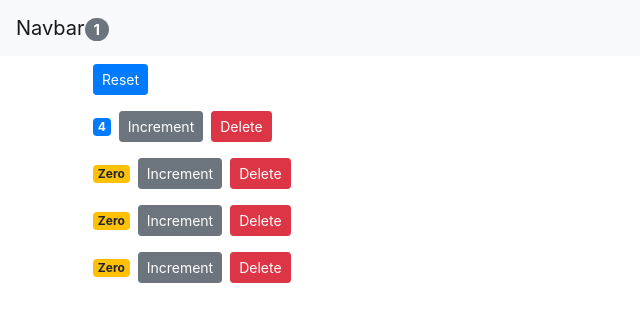
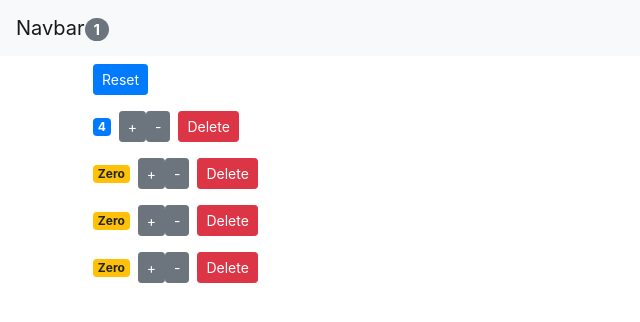
Before and after one commit to MonaliGanganeNeosoft/React-all, a React (Create React App) app: page / in a window 1280 px wide. Shown: the top 322 px of the page, without its empty margins (0-640 px from the left). Built offline with nearby package versions, Linux system fonts and the light colour scheme.

Commit message:
decrement btn is done

```diff
--- a/src/App.js
+++ b/src/App.js
@@ -17,11 +17,19 @@ export class App extends Component {
   componentDidMount() {
     console.log("App - mounted");
   }
+
   handleIncrement = (counter) => {
     const counters = [...this.state.counters];
     const index = counters.indexOf(counter);
     counters[index] = { ...counter };
     counters[index].value++;
+    this.setState({ counters });
+  };
+  handleDecrement = (counter) => {
+    const counters = [...this.state.counters];
+    const index = counters.indexOf(counter);
+    counters[index] = { ...counter };
+    counters[index].value--;
     this.setState({ counters });
   };
   handleReset = () => {
@@ -47,6 +55,7 @@ export class App extends Component {
             counters={this.state.counters}
             onReset={this.handleReset}
             onIncrement={this.handleIncrement}
+            onDecrement={this.handleDecrement}
             onDelete={this.handleDelete}
           />
         </main>
--- a/src/components/counter.jsx
+++ b/src/components/counter.jsx
@@ -19,7 +19,13 @@ class Counter extends Component {
           onClick={() => this.props.onIncrement(this.props.counter)}
           className="btn btn-secondary btn-sm"
         >
-          Increment
+          +
+        </button>
+        <button
+          onClick={() => this.props.onDecrement(this.props.counter)}
+          className="btn btn-secondary btn-sm"
+        >
+          -
         </button>
         <button
           onClick={() => this.props.onDelete(this.props.counter.id)}
--- a/src/components/counters.jsx
+++ b/src/components/counters.jsx
@@ -3,7 +3,8 @@ import Counter from "./counter";
 class Counters extends Component {
   render() {
     console.log("Counters - rendered");
-    const { onReset, counters, onDelete, onIncrement } = this.props;
+    const { onReset, counters, onDelete, onIncrement, onDecrement } =
+      this.props;
     return (
       <div>
         <button onClick={onReset} className="btn btn-primary btn-sm m-2">
@@ -14,6 +15,7 @@ class Counters extends Component {
             key={counter.id}
             onDelete={onDelete}
             onIncrement={onIncrement}
+            onDecrement={onDecrement}
             counter={counter}
           ></Counter>
         ))}
```
